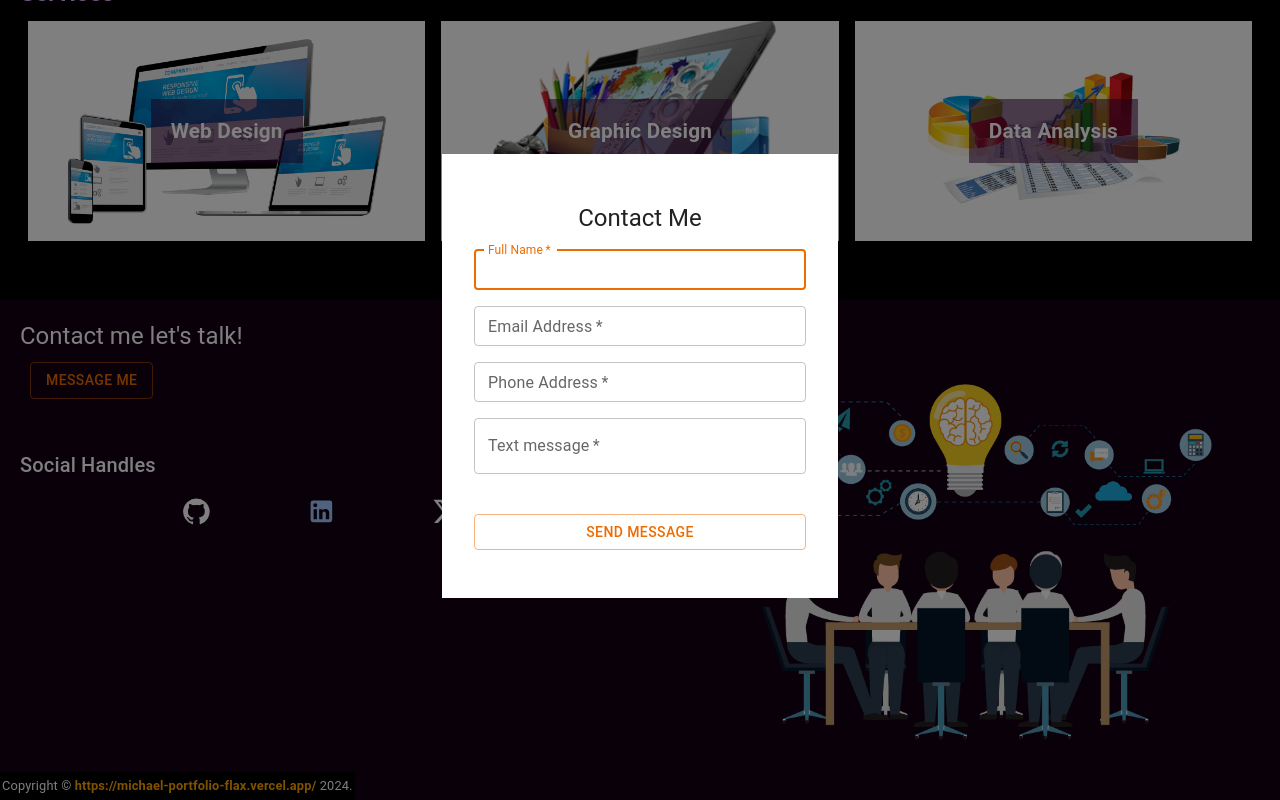
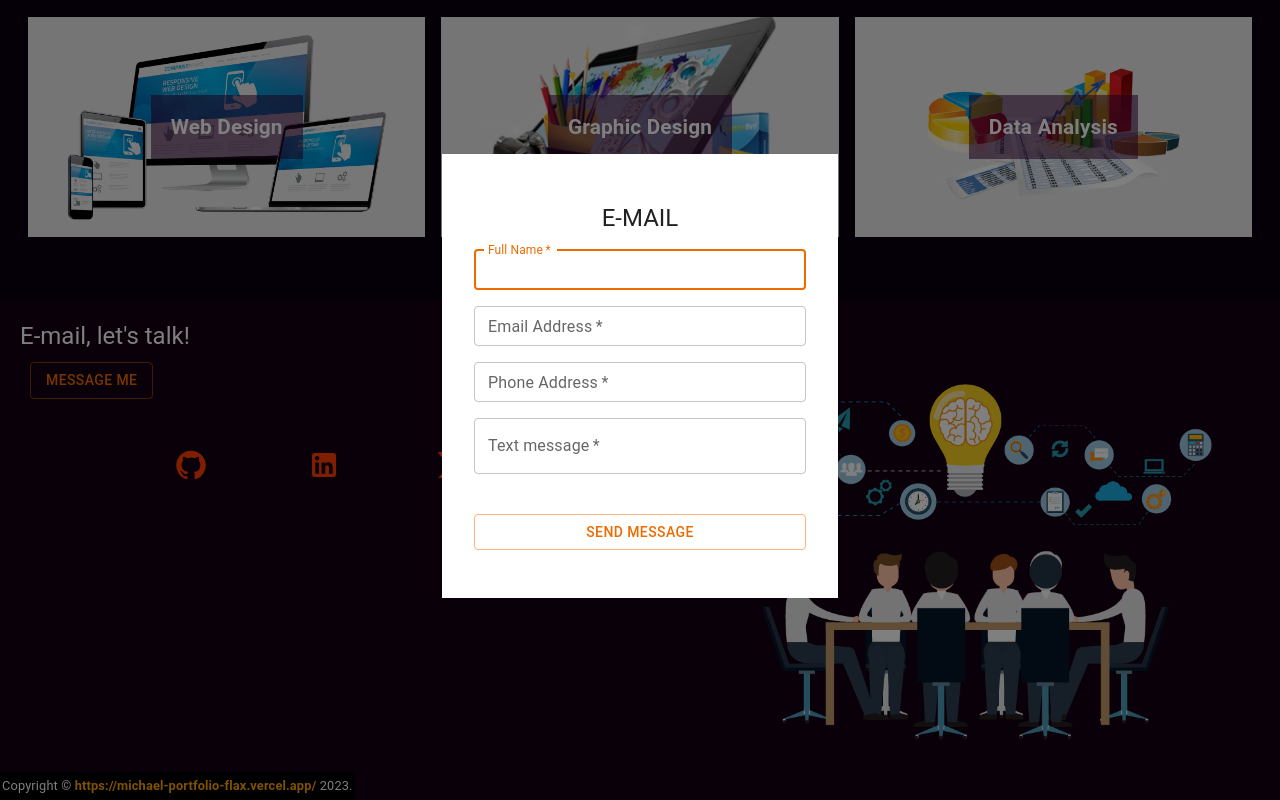
Before and after one commit to Mountain-Michaelle/michael-portfolio, a React (Create React App) app in the folder portfolio_frontend/: page / in a window 1280 px wide. Both pictures are taken after a click on the button "MESSAGE ME". Shown: the part 825-1625 px from the top of the page. Built offline with nearby package versions, Linux system fonts and the light colour scheme.

Commit message:
UI updated

```diff
--- a/portfolio_frontend/src/Assets/CSS/Header.scss
+++ b/portfolio_frontend/src/Assets/CSS/Header.scss
@@ -5,28 +5,29 @@
     position: relative;
     flex-direction: column;
     justify-content: center;
-    background-image: url('../Statics/Images/headerImg.webp');
+    background-image: url('../Statics/Images/headerImg.png');
+    background-color: #140014;
     background-repeat: no-repeat;
     background-size: cover;
     height: 350px;
     width: 100%;
+    background: puple;
     overflow: hidden;
 
 
     @include medium{
-    background-image: url('../Statics/Images/DeBees.png');
     background-position: center;
     background-clip: unset;
 
     .my{
 
         .circle{
-            box-shadow: 3px 7px 6px 0px #890000;
+            box-shadow: 1px 4px 10px 0px #0b0012
         }
         .my-profile{
                 h1{
-                    color: white !important;
-                    text-shadow: 3px 0px 0px rgb(193 0 0 / 78%) !important;
+                    color: black !important;
+                    text-shadow: -1px -2px 0px #ed6c02 !important;
                     font-size: 1.7rem !important;
                     line-height: 2rem;
                 }
@@ -61,12 +62,12 @@
             h1{
                 text-align: center;
                 color: white;
-                text-shadow: -5px -3px 0px #013018c7;
+                text-shadow: 1px 2px 0px rgb(158 0 0 / 78%);
                 padding: 5px 5px 10px 5px;
             }
 
             .bg{
-                background: linear-gradient(to bottom, #0e3c38, #ffaeae);
+                background: linear-gradient(to bottom, #1f0023, #ff3c00);
                 height: 40px;
 
                 .txt{
@@ -81,7 +82,7 @@
                         font-weight: 500;
                         margin-top: 1.3rem;
                         text-align: center;
-                        color: #f5f0b4;
+                        color: #d0d0d0;
                     }
                     }
 
@@ -102,8 +103,9 @@
             gap: 2rem;
 
             .circle{
-                width: 300px;
-                height: 300px;
+                width: 270px;
+                height: 270px;
+                margin-top: 2rem;
 
                 img{
                     width: 320px;
@@ -120,6 +122,7 @@
         h1{
             font-size: 1.3rem;
             text-align: center;
+            color: black !important;
         }
     }
 }
--- a/portfolio_frontend/src/Assets/CSS/Home.scss
+++ b/portfolio_frontend/src/Assets/CSS/Home.scss
@@ -3,7 +3,7 @@
 
 .home{
     height: 700px;
-    background: black;
+    background: #0a000e;
     color: white;
     overflow: hidden;
     padding: 20px;
@@ -73,7 +73,7 @@
             }
 
             .boxes{
-            background: white;
+            background: #ebebeb;
             position: relative;
             margin: 0.5rem;
             display: flex;
--- a/portfolio_frontend/src/Assets/CSS/Navbar.scss
+++ b/portfolio_frontend/src/Assets/CSS/Navbar.scss
@@ -1,7 +1,7 @@
 @import '../CSS/Responsive.scss';
 
 .nav{
-    background: white;
+    background: #ebebeb;
     display: flex;
     justify-content: space-between;
     height: 75px;
--- a/portfolio_frontend/src/Assets/CSS/SocialContact.scss
+++ b/portfolio_frontend/src/Assets/CSS/SocialContact.scss
@@ -9,24 +9,25 @@
             padding: 1rem;
         }
         .MuiSvgIcon-root{
-            font-size: 1.8rem;
+            font-size: 2rem !important;
            &:hover{
             transform: scale(1.2);
             transition: all 0.5s;
             cursor: pointer;
+            color: #cb3204;
 
         }
         }
     }
     .whatsapp{
         .MuiSvgIcon-root{
-            color: #00ff00;
+            color: #ff3c00;
         }
 }
 
 .linkedln{
     .MuiSvgIcon-root{
-        color: #9fc7ff;
+        color: #ff3c00;
     }
 }
 
--- a/portfolio_frontend/src/Assets/Statics/projects.js
+++ b/portfolio_frontend/src/Assets/Statics/projects.js
@@ -10,20 +10,19 @@ import Ecom from './Images/Ecom.png'
 
 
 export default [
-
+    {
+        proj_name: 'E-Commerce App',
+        description: 'Developed with Django-Restframework, React and Redux',
+        image: Ecom,
+        url: 'https://ecommerce-app-two-umber.vercel.app/',
+        git_url: 'https://github.com/Mountain-Michaelle/ecommerce_app',
+    },
     {
         proj_name: 'Real Estate App',
         description: 'This app is developed with Django-Restframework, React and Redux',
         image: Estate,
         url: 'https://re-estate-backend.vercel.app/',
         git_url: 'https://github.com/Mountain-Michaelle/ReEstateBackend',
-    },
-    {
-        proj_name: 'E-Commerce App',
-        description: 'Developed with Django-Restframework, React and Redux',
-        image: Ecom,
-        url: 'https://ecommerce-app-two-umber.vercel.app/',
-        git_url: 'https://github.com/Mountain-Michaelle/ecommerce_app',
     },
     {
         proj_name: 'Blog (Django Stand Alone)',
@@ -33,7 +32,7 @@ export default [
         git_url: 'https://github.com/Mountain-Michaelle/Django_Core_Blog',
     },
     {
-        proj_name: 'Learning Tracker (Django Stand Alone)',
+        proj_name: 'Learning Tracker (CRUD)',
         description: 'This app is developed with Django alone. It demostrates the real world look and logics of a Learning Tracker',
         image: Tracker,
         url: 'https://learning-tracker.vercel.app/',
--- a/portfolio_frontend/src/Components/CopyWrite.jsx
+++ b/portfolio_frontend/src/Components/CopyWrite.jsx
@@ -12,7 +12,8 @@
           <Link color="inherit" href="https://mui.com/" style={{color: 'orange', fontSize:'0.8rem'}}>
             https://michael-portfolio-flax.vercel.app/
           </Link>{' '}
-          {new Date().getFullYear()}
+          {/* {new Date().getFullYear()}
+           */}2023
           {'.'}
         </Typography>
       );
--- a/portfolio_frontend/src/Components/Footer.jsx
+++ b/portfolio_frontend/src/Components/Footer.jsx
@@ -21,13 +21,13 @@ const Footer = () => {
     <div className='footer' style={{position: 'relative'}}>
         <div className='left'>
           <Box sx={{width: '100%', }}>
-          <Typography variant='h5'>Contact me let's talk!</Typography>
+          <Typography variant='h5'>E-mail, let's talk!</Typography>
             <Button onClick={handleIsOpen} variant='outlined' color='warning' sx={{margin:"10px"}}>Message Me</Button>
             <Message isOpen={isOpen} isClose={handleClose} />
           </Box>
 
           <Box sx={{width:'100%', display: 'flex', flexDirection:'column', gap:'1rem'}}>
-            <Typography variant='h6'>Social Handles</Typography>
+            {/* <Typography variant='h6'>Social Handles</Typography> */}
               <div style={{display: 'flex', flexFlow: 'wrap row', justifyContent: 'center'}} className='align-social'>
                 <SocialContact  />
               </div>
--- a/portfolio_frontend/src/Components/Header.jsx
+++ b/portfolio_frontend/src/Components/Header.jsx
@@ -17,7 +17,7 @@ const Header = () => {
 
         <div className='my-profile'>
             <h1>
-                Ugwu Michael Chinemelu
+                Michael Chinemelu
             </h1>
             <div className='bg'>
                 <span className='txt'>
--- a/portfolio_frontend/src/Components/Home.jsx
+++ b/portfolio_frontend/src/Components/Home.jsx
@@ -15,9 +15,9 @@ const Home = () => {
           <h2 className="h2">Brief Bio</h2>
           <Box sx={{ padding:'0.5rem', textAlign:'justify'}}>
             <Typography component='h2' variant='body2' >
-                Am <b style={{color:'rgb(223 255 3)', textTransform:'uppercase', }}>Michael Chinemelu Ugwu,</b>  hailing from Enugu State, Nigeria, I'm a dedicated Computer Scientist.
-                I completed my secondary education at <b style={{color:'#c3ff00'}}>Nsukka High School</b>  and later
-                graduated from the, <b style={{color:'#c3ff00'}}> University of Nigeria Nsukka, </b> with a degree in Computer Science.
+                Am <b style={{color:'rgb(255 113 69)', textTransform:'uppercase', }}>Michael Chinemelu Ugwu,</b> a dedicated Computer Scientist.
+                I completed my secondary education at <b style={{color:'rgb(255 113 69)'}}>Nsukka High School</b>  and later
+                graduated from the, <b style={{color:'rgb(255 113 69)'}}> University of Nigeria Nsukka, </b> with a degree in Computer Science.
                 Am passionate about technology and its applications in solving real-world problems.
             </Typography>
           </Box>
--- a/portfolio_frontend/src/Components/Message.jsx
+++ b/portfolio_frontend/src/Components/Message.jsx
@@ -112,7 +112,7 @@ export default function Message({isOpen, isClose}) {
             padding: '2rem'
           }}
         >
-        <Typography variant='h5' style={{padding: '1rem', textAlign:'center'}}> Contact Me </Typography>
+        <Typography variant='h5' style={{padding: '1rem', textAlign:'center'}}>E-MAIL</Typography>
         {
           loading ?
           ''
--- a/portfolio_frontend/src/Components/SocialContact.js
+++ b/portfolio_frontend/src/Components/SocialContact.js
@@ -10,15 +10,15 @@ const SocialContact = () => {
   return (
     <div className='social'>
         <span className='social-icon github'>
-           <Link to='https://github.com/Mountain-Michaelle' target='_blank' style={{color:'white'}}><GitHubIcon /></Link>
+           <Link to='https://github.com/Mountain-Michaelle' target='_blank' style={{color:'#ff3c00'}}><GitHubIcon /></Link>
         </span>
 
         <span className='social-icon linkedln'>
-            <LinkedInIcon />
+            <Link to='https://github.com/Mountain-Michaelle' target='_blank' style={{color:'#ff3c00'}}> <LinkedInIcon /></Link>
         </span>
 
         <span className='social-icon twitter'>
-          <Link to='https://x.com/Mountin_Michael' target='_blank' style={{color:'white'}}><XIcon /></Link>
+          <Link to='https://x.com/Mountin_Michael' target='_blank' style={{color:'#ff3c00'}}><XIcon /></Link>
         </span>
     </div>
   )
```
Also changed, not shown: portfolio_frontend/src/Assets/Statics/Images/headerImg.png (added).
